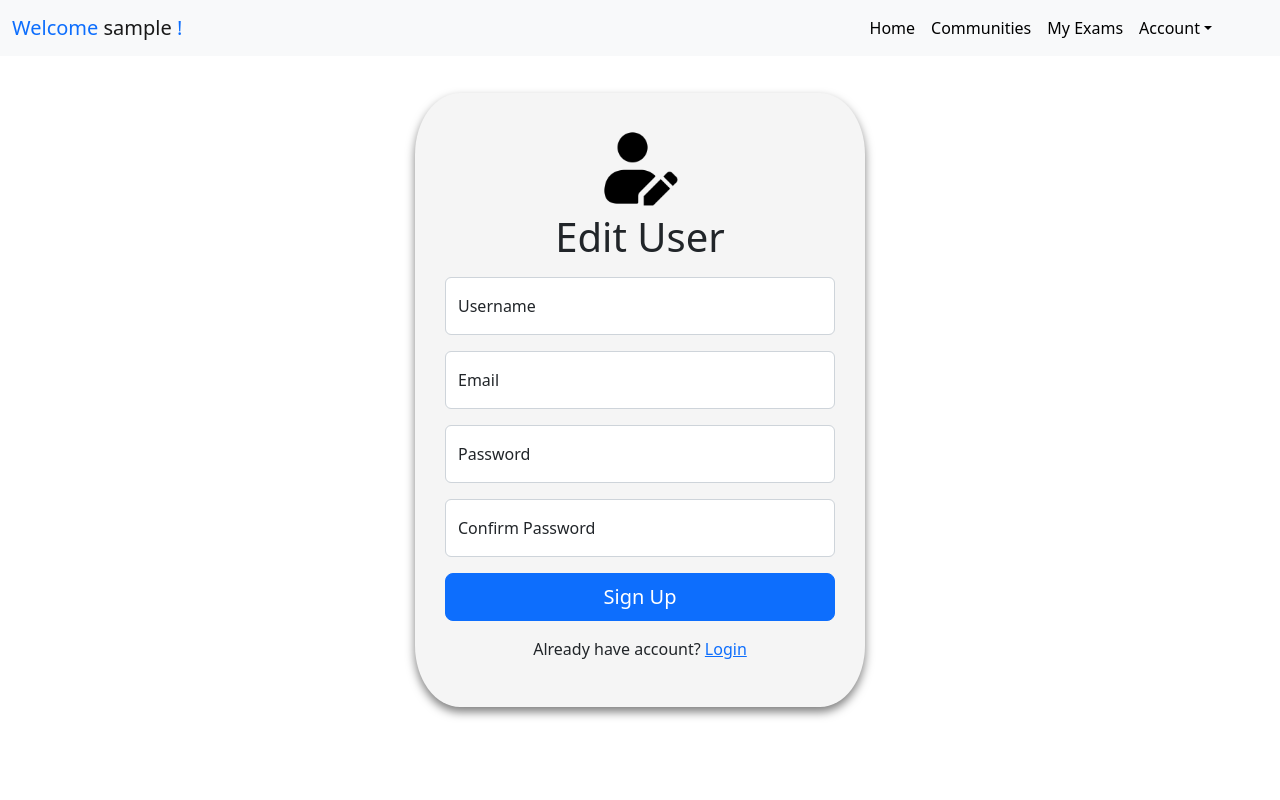
After one commit to BrianArz/STAT, a PHP site: page /views/editUser.php in a window 1280 px wide. The commit adds this page. Run offline with PHP 8.4, Linux system fonts and the light colour scheme; the visitor is signed in with stand-in values (Sample User, id 1).

Commit message:
Navbar refactor

```diff
--- a/utils/navbar.php
+++ b/utils/navbar.php
@@ -1,10 +1,22 @@
+<style>
+    #blueSpan{
+        color: #0D6EFD;
+        font-weight: 500;
+    }
+
+    .navbar .nav-link{
+        color: black;
+        font-weight: 400;
+    }
+
+    .navbar .nav-link:hover{
+        color: #0D6EFD;
+    }
+</style>
+
 <nav class="navbar fixed-top navbar-expand-lg bg-light">
     <div class="container-fluid">
-        <p class="navbar-brand">
-            <?php
-                echo $_SESSION["nameUser"];
-            ?>
-        </p>
+        <a class="navbar-brand"><span id="blueSpan">Welcome</span> <?php echo $_SESSION["nameUser"]?> <span id="blueSpan"> ! </span></a>
         <button class="navbar-toggler" type="button" data-bs-toggle="collapse" data-bs-target="#navbarNavDropdown" aria-controls="navbarNavDropdown" aria-expanded="false" aria-label="Toggle navigation">
             <span class="navbar-toggler-icon"></span>
         </button>
@@ -14,17 +26,16 @@
                     <a class="nav-link" href="#">Home</a>
                 </li>
                 <li class="nav-item">
-                    <a class="nav-link" href="#">Features</a>
+                    <a class="nav-link" href="#">Communities</a>
                 </li>
                 <li class="nav-item">
-                    <a class="nav-link" href="#">Pricing</a>
+                    <a class="nav-link" href="#">My Exams</a>
                 </li>
                 <li class="nav-item dropdown me-5">
-                    <a class="nav-link dropdown-toggle" href="#" role="button" data-bs-toggle="dropdown" aria-expanded="false">Dropdown link</a>
+                    <a class="nav-link dropdown-toggle" href="#" role="button" data-bs-toggle="dropdown" aria-expanded="false">Account</a>
                     <ul class="dropdown-menu">
                         <form action="../controllers/navbarController.php" method="post">
-                            <li><a class="dropdown-item" href="#">Action</a></li>
-                            <li><a class="dropdown-item" href="#">Another action</a></li>
+                            <li><a class="dropdown-item" href="../views/editUser.php">Edit</a></li>
                             <li><input type="submit" value="Log Out" class="dropdown-item" name="btnLogOut"></li>
                         </form>
                     </ul>
--- /dev/null
+++ b/views/editUser.php
@@ -0,0 +1,64 @@
+<?php
+    session_start();
+    if(empty($_SESSION["nameUser"]))
+    {
+        header("Location: ../login.php");
+    }
+?>
+
+<!DOCTYPE html>
+<html>
+    <head>
+        <title>Edit User</title>
+
+        <link rel="stylesheet" href="../resources/vendors/bootstrap/bootstrap.min.css">
+
+        <link rel="stylesheet" href="../resources/css/style.css">
+    </head>
+
+    <body>
+
+        <header>
+            <?php
+                include "../utils/navbar.php";
+            ?>
+        </header>
+
+        <div class="wrapper">
+            <div class="accessContainer box">
+                <img class="logo" src="../resources/img/editUser.png" alt="Edit User Icon" />
+                <h1 class="mb-3">Edit User</h1>
+                <form method="post" action="">
+
+                    <div class="form-floating mb-3">
+                        <input type="text" class="form-control" placeholder="Username" name="userName" />
+                        <label>Username</label>
+                    </div>
+                    <div class="form-floating mb-3">
+                        <input type="email" class="form-control" placeholder="name@example.com" name="email" />
+                        <label>Email</label>
+                    </div>
+                    <div class="form-floating mb-3">
+                        <input type="password" class="form-control" placeholder="Password" name="password" />
+                        <label>Password</label>
+                    </div>
+                    <div class="form-floating mb-3">
+                        <input type="password" class="form-control" placeholder="Confirm Password" name="passwordConfirm" />
+                        <label>Confirm Password</label>
+                    </div>
+                    <div class="d-grid gap-2 mb-3">
+                        <button name="btnSignUp" class="btn btn-lg btn-primary" type="submit">Sign Up</button>
+                    </div>
+
+                    <?php
+
+                    ?>
+
+                    <p>Already have account? <a href="../login.php">Login</a> </p>
+                </form>
+            </div>
+        </div>
+
+        <script src="../resources/vendors/bootstrap/bootstrap.bundle.min.js"></script>
+    </body>
+</html>
```
Also changed, not shown: resources/img/editUser.png (added).
